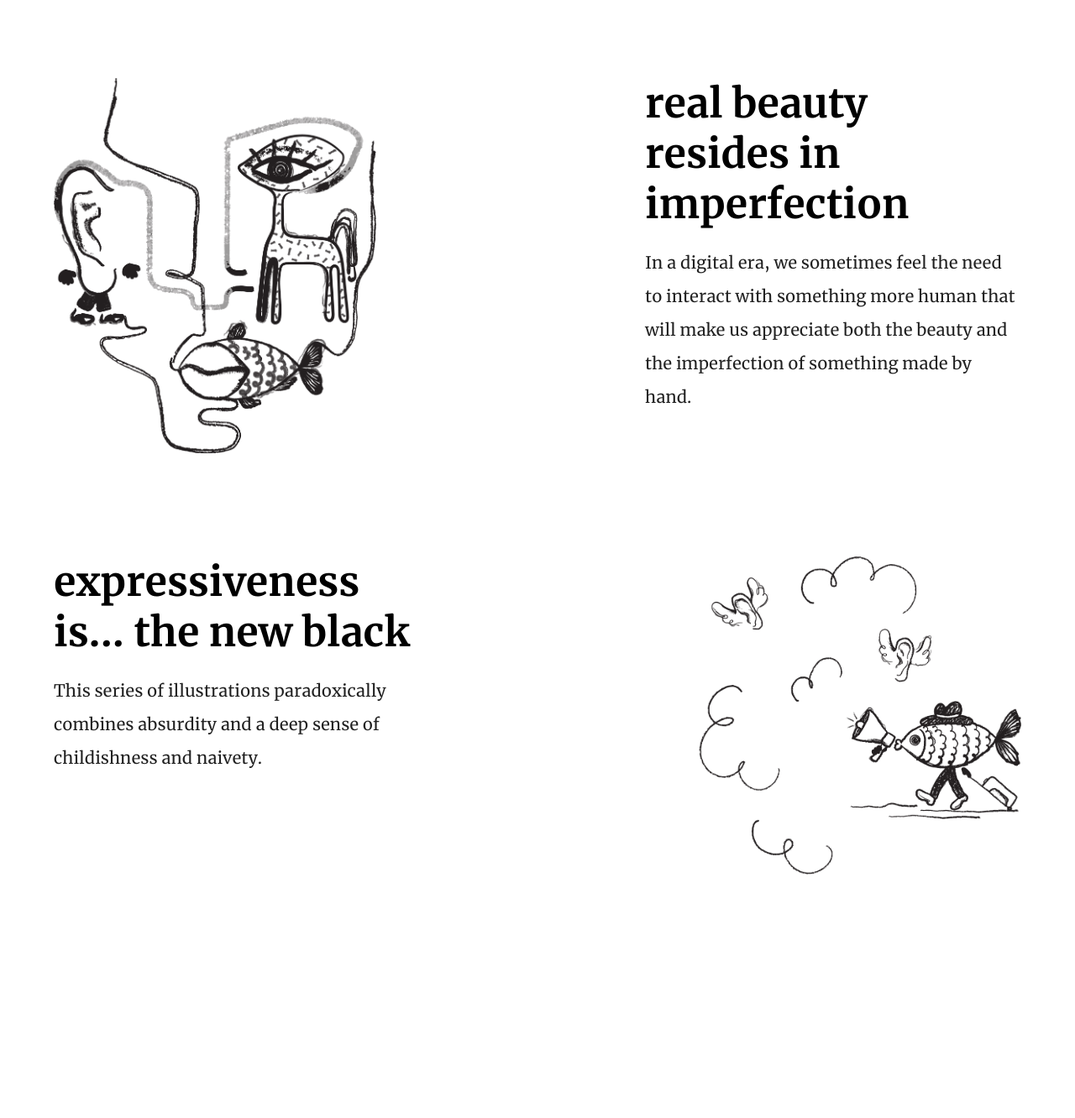
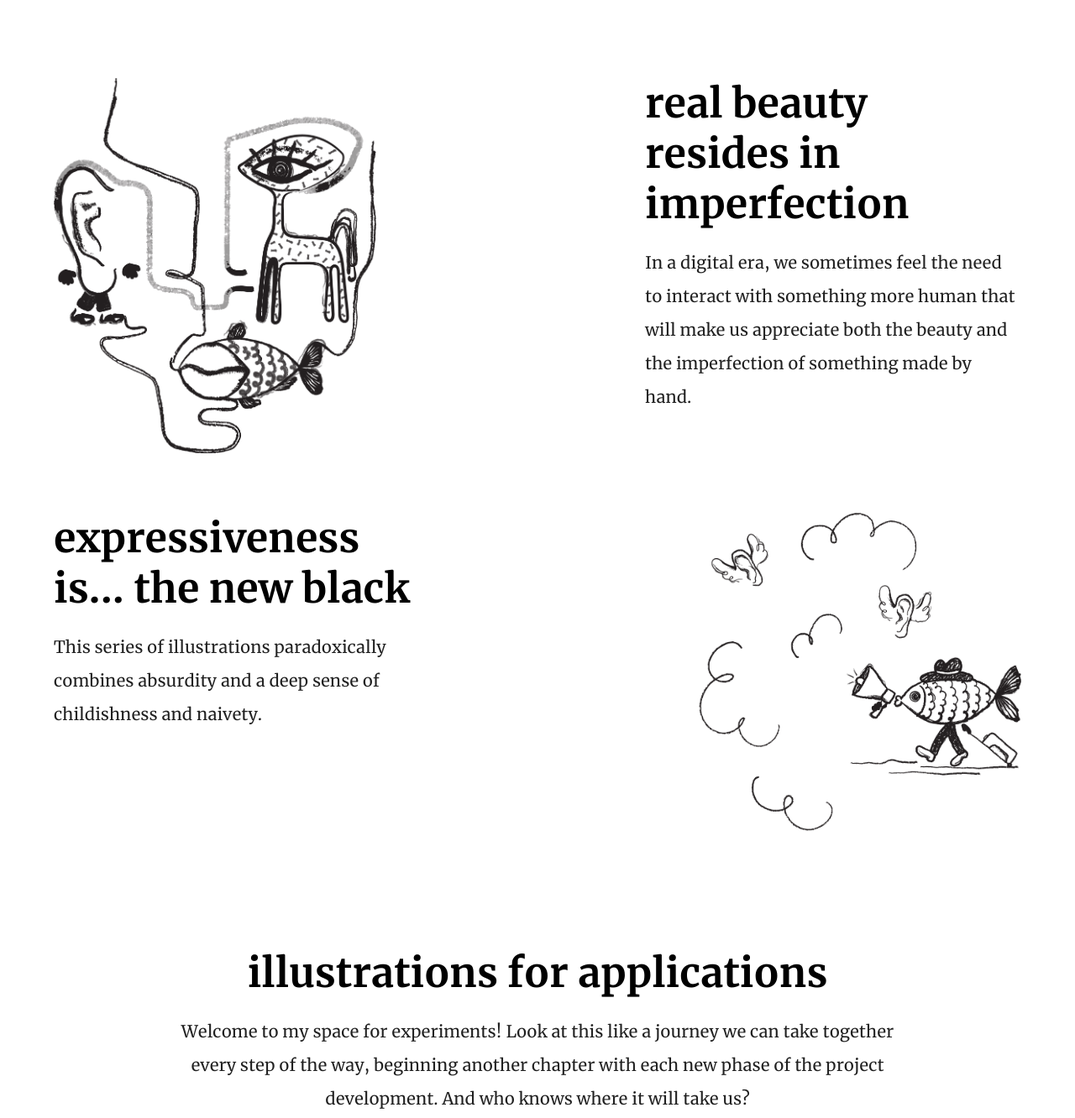
Before and after one commit to YacineYldrm/Illustrations, a plain HTML site: page index.html in a window 1280 px wide. Shown: the part 692-2024 px from the top of the page at 84% size. Drawn offline with Linux system fonts and the light colour scheme.

Commit message:
projekt illustration V1.3 min-height Werte für images in der cencepts section angepasst

```diff
--- a/assets/css/style.css
+++ b/assets/css/style.css
@@ -170,7 +170,7 @@ h1
     background: url(./../img/illustration2.png) no-repeat;
     background-size: 30vw;
     background-position-x: left;
-    min-height: 500px;
+    min-height: 35vw;
 }
 
 .concepts:nth-of-type(2)
@@ -178,7 +178,7 @@ h1
     background: url(./../img/illustration3.png) no-repeat;
     background-size: 30vw;
     background-position-x: right;
-    min-height: 700px;
+    min-height: 35vw;
 }
 
 .concepts:nth-of-type(1) div
```
